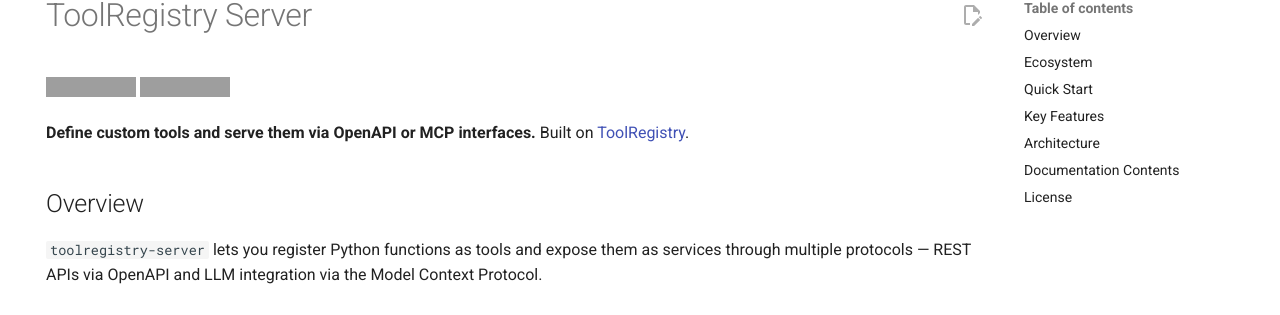
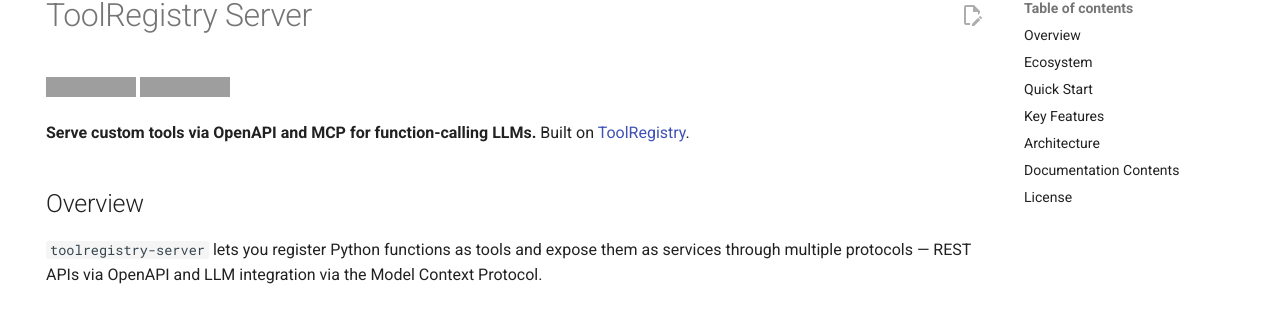
Before and after one commit to Oaklight/toolregistry-server, an MkDocs documentation site: the page built from docs/index.md, in a window 1280 px wide and 900 px high, cut to the strip 151-466 px from the top of the window. Built offline with MkDocs 1.6.1 and Material for MkDocs 9.7.7, drawn with Linux system fonts in a browser that asks for light colours; comment, search, counter and statistics services are not loaded; grey boxes are pictures that could not be loaded.

Commit message:
docs: update description to align with ToolRegistry paper branding

```diff
--- a/docs/index.md
+++ b/docs/index.md
@@ -10,7 +10,7 @@ hide:
 [![PyPI version](https://img.shields.io/pypi/v/toolregistry-server?color=green)](https://pypi.org/project/toolregistry-server/)
 [![License: MIT](https://img.shields.io/badge/License-MIT-green.svg)](https://opensource.org/licenses/MIT)
 
-**Define custom tools and serve them via OpenAPI or MCP interfaces.** Built on [ToolRegistry](https://toolregistry.readthedocs.io/).
+**Serve custom tools via OpenAPI and MCP for function-calling LLMs.** Built on [ToolRegistry](https://toolregistry.readthedocs.io/).
 
 ## Overview
 
--- a/mkdocs.yml
+++ b/mkdocs.yml
@@ -1,5 +1,5 @@
 site_name: ToolRegistry Server
-site_description: Define custom tools and serve them via OpenAPI or MCP interfaces
+site_description: Serve Custom Tools via OpenAPI and MCP for Function-Calling LLMs
 site_author: Peng Ding
 site_url: https://toolregistry-server.readthedocs.io/en/
 repo_name: Oaklight/toolregistry-server
```
